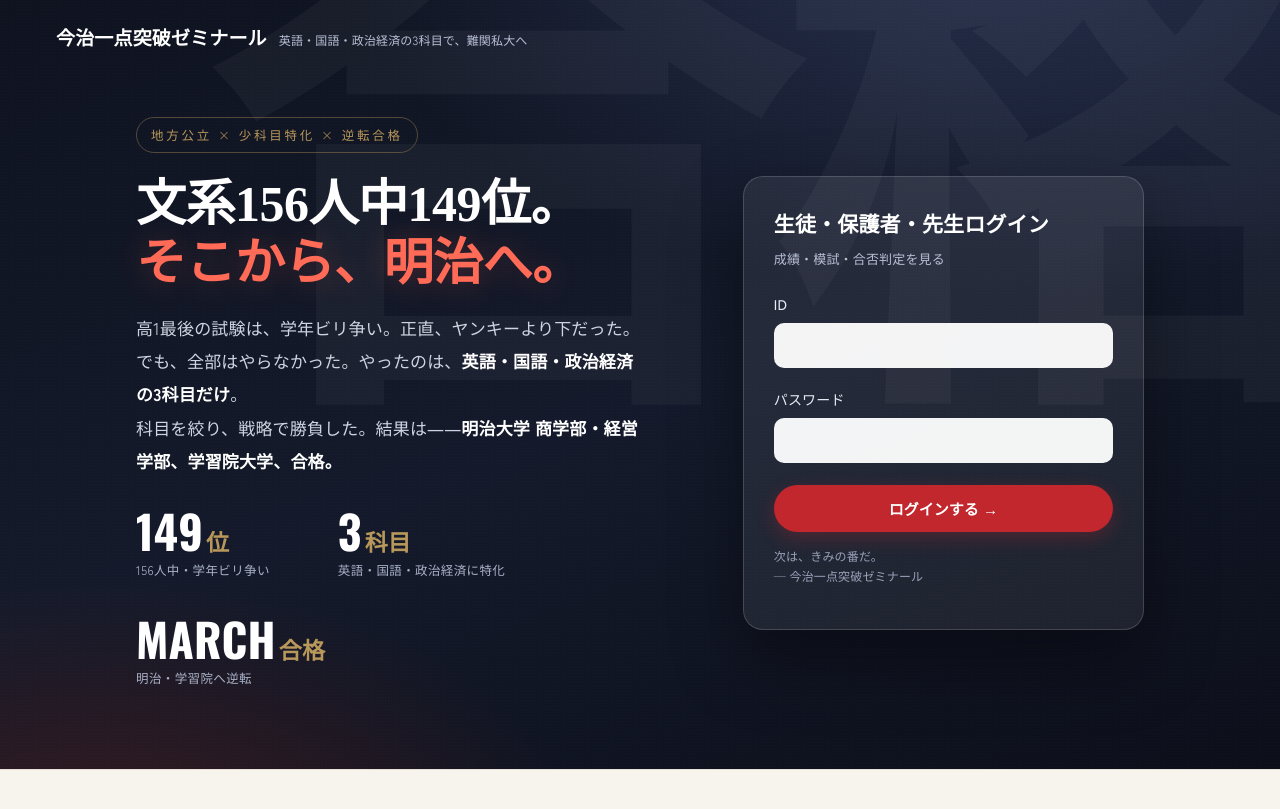
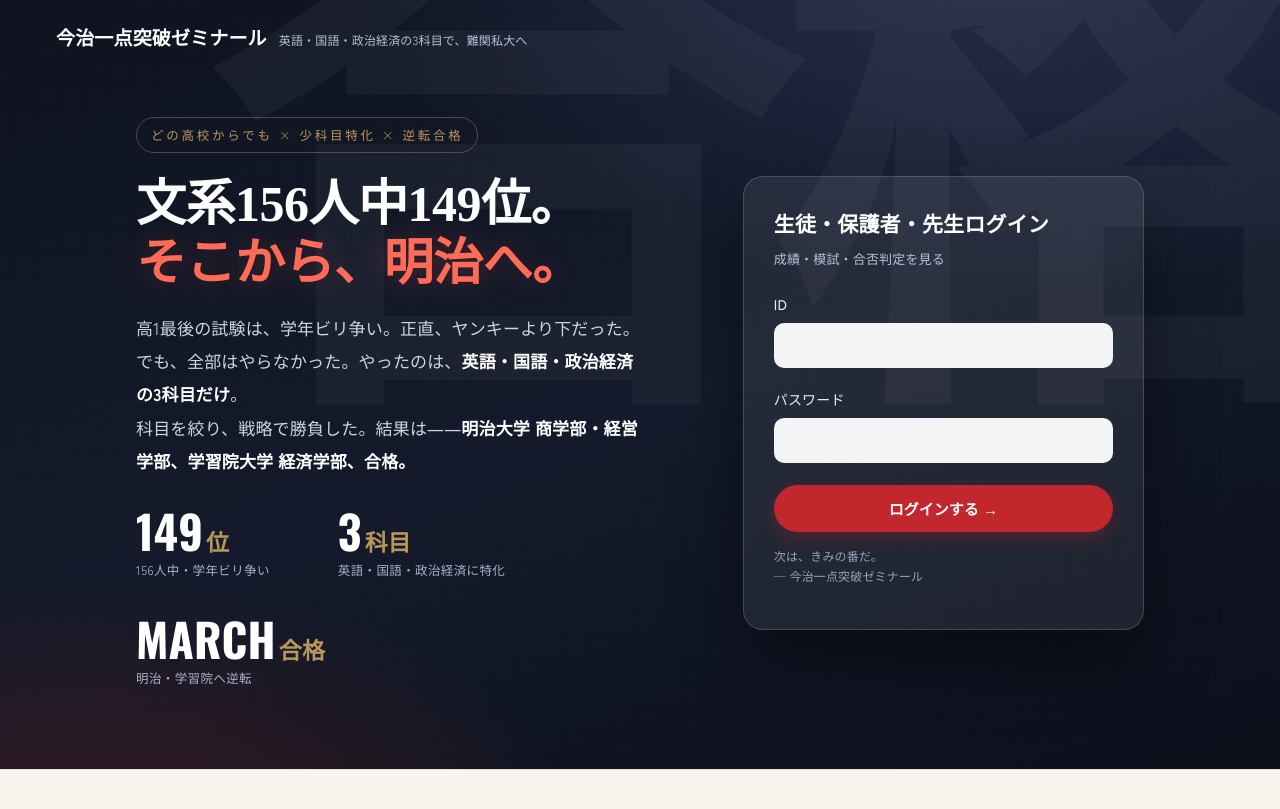
Before and after one commit to Akimitsu-Shigemi/juku-seiseki-app, a Flask app: page /login in a window 1280 px wide. Shown: the top 809 px of the page. Run offline with Flask 3, Linux system fonts and the light colour scheme; some web fonts are replaced.

Commit message:
copy: ランディング文言を調整（地方公立→どの高校からでも／学習院に学部名）
- eyebrow「地方公立」は今治では差別化にならず私立生も外すため「どの高校からでも」に。
- 結果表記を明治と揃え「学習院大学 経済学部」を明記。

Co-Authored-By: Claude Opus 4.8 <noreply@anthropic.com>

```diff
--- a/templates/login.html
+++ b/templates/login.html
@@ -68,12 +68,12 @@
     </div>
     <div class="wrap">
       <div class="col-left rise">
-        <span class="eyebrow">地方公立 × 少科目特化 × 逆転合格</span>
+        <span class="eyebrow">どの高校からでも × 少科目特化 × 逆転合格</span>
         <h1 class="lede"><span class="nb">文系156人中149位。</span><br><span class="hl nb">そこから、明治へ。</span></h1>
         <p class="story">
           高1最後の試験は、学年ビリ争い。正直、ヤンキーより下だった。<br>
           でも、全部はやらなかった。やったのは、<b>英語・国語・政治経済の3科目だけ</b>。<br>
-          科目を絞り、戦略で勝負した。結果は――<b>明治大学 商学部・経営学部、学習院大学、合格。</b>
+          科目を絞り、戦略で勝負した。結果は――<b>明治大学 商学部・経営学部、学習院大学 経済学部、合格。</b>
         </p>
         <div class="stats">
           <div class="stat"><div class="n">149<span class="u">位</span></div><div class="l">156人中・学年ビリ争い</div></div>
```
